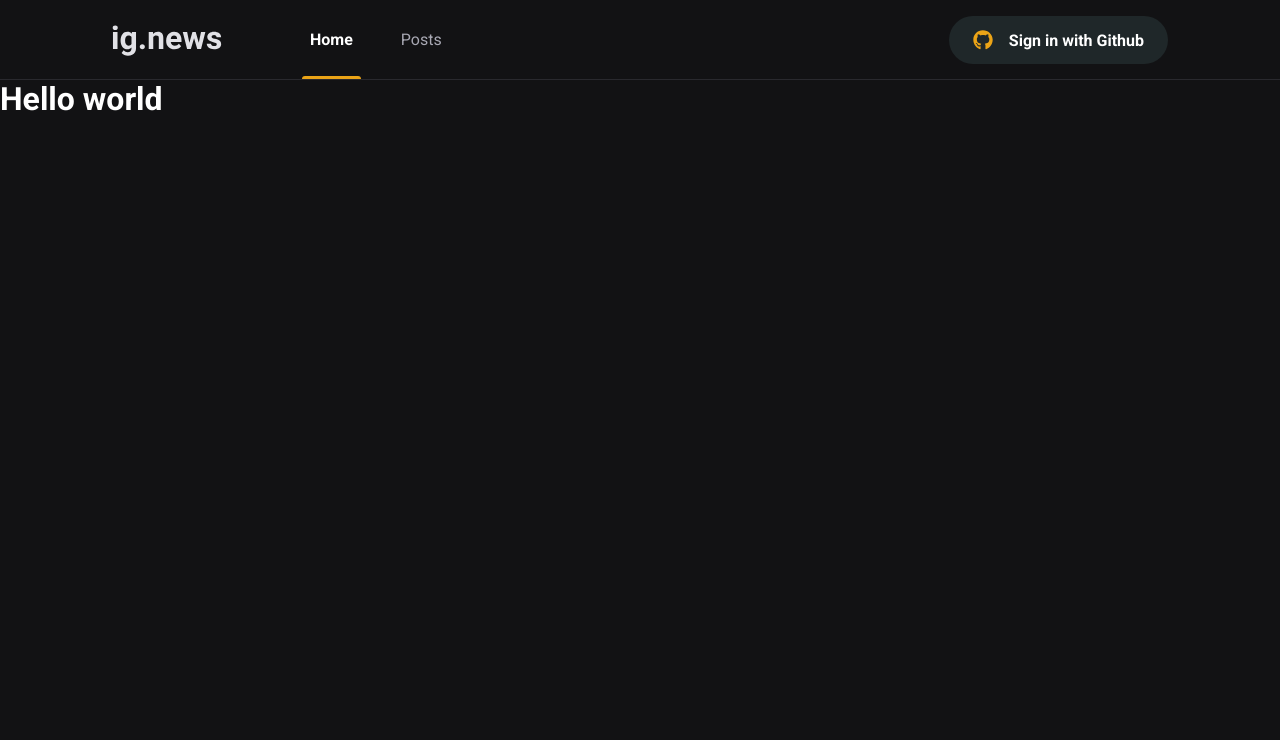
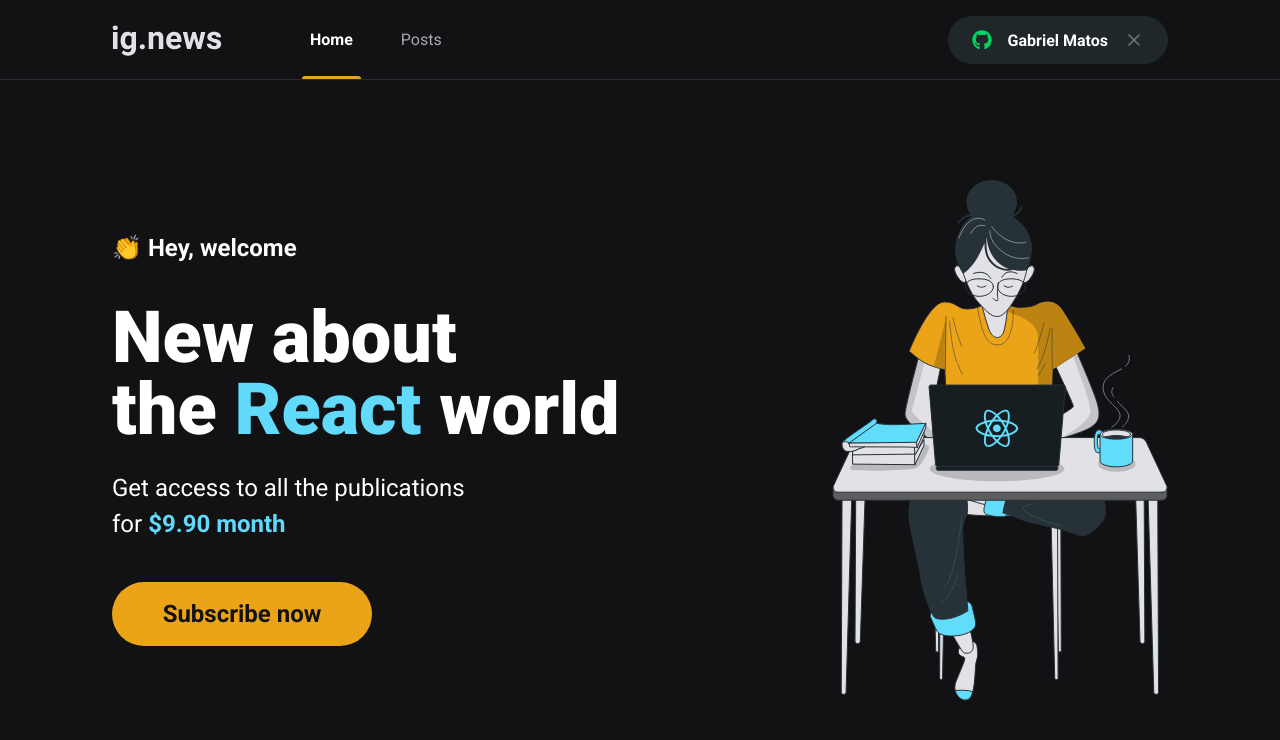
Before and after one commit to matosgabriel/ignews, a Next.js app: page / in a window 1280 px wide. Shown: the top 740 px of the page. Built offline with nearby package versions, Linux system fonts and the light colour scheme.

Commit message:
Header finishing and creation of the Home page layout

```diff
--- a/src/components/SignInButton/index.tsx
+++ b/src/components/SignInButton/index.tsx
@@ -1,14 +1,21 @@
 import { useState } from 'react';
 import { FaGithub } from 'react-icons/fa';
+import { FiX } from 'react-icons/fi';
 import styles from './styles.module.scss';
 
 export function SignInButton() {
-  const [isUserLogged, setIsUserLogged] = useState(false);
+  const [isUserLogged, setIsUserLogged] = useState(true);
 
-  return (
+  return isUserLogged ? (
+    <button type='button' className={styles.signInButton}>
+      <FaGithub size={20} color="#04d361"/>
+      Gabriel Matos
+      <FiX size={20} color="#737380" className={styles.closeIcon} />
+    </button>
+  ) : (
     <button type='button' className={styles.signInButton}>
       <FaGithub size={20} color="#eba417"/>
       Sign in with Github
     </button>
-  );
+  )
 }
--- a/src/components/SignInButton/styles.module.scss
+++ b/src/components/SignInButton/styles.module.scss
@@ -15,6 +15,10 @@
     margin-right: 1rem;
   }
 
+  svg.closeIcon {
+    margin-left: 1rem;
+  }
+
   transition: 0.1s filter;
 
   &:hover {
--- /dev/null
+++ b/src/components/SubscribeButton/index.tsx
@@ -0,0 +1,9 @@
+import styles from './styles.module.scss';
+
+export function SubscribeButton() {
+  return(
+    <button type="button" className={styles.subscribeButton}>
+      Subscribe now
+    </button>
+  );
+}
--- /dev/null
+++ b/src/components/SubscribeButton/styles.module.scss
@@ -0,0 +1,20 @@
+.subscribeButton {
+  display: flex;
+  align-items: center;
+  justify-content: center;
+
+  height: 4rem;
+  width: 260px;
+  border: 0;
+  border-radius: 2rem;
+  background: var(--yellow-500);
+  color: var(--gray-900);
+  font-size: 1.5rem;
+  font-weight: bold;
+
+  transition: 0.1s filter;
+
+  &:hover {
+    filter: brightness(0.8);
+  }
+}
--- /dev/null
+++ b/src/pages/home.module.scss
@@ -0,0 +1,45 @@
+.contentContainer {
+  display: flex;
+  align-items: center;
+  justify-content: space-between;
+
+  max-width: 1120px;
+  margin: 0 auto;
+  padding: 0 2rem;
+  height: calc(100vh - 5rem);
+}
+
+.hero {
+  max-width: 600px;
+
+  > span {
+    font-size: 1.5rem;
+    font-weight: bold;
+  }
+
+  h1 {
+    font-size: 4.5rem;
+    line-height: 4.5rem;
+    font-weight: 900;
+    margin-top: 2.5rem;
+
+    span {
+      color: var(--cyan-500);
+    }
+  }
+
+  p {
+    font-size: 1.5rem;
+    line-height: 2.25rem;
+    margin-top: 1.5rem;
+
+    span {
+      color: var(--cyan-500);
+      font-weight: bold;
+    }
+  }
+
+  button {
+    margin-top: 2.5rem;
+  }
+}
--- a/src/pages/index.tsx
+++ b/src/pages/index.tsx
@@ -1,12 +1,34 @@
 import Head from 'next/head';
+
+import styles from './home.module.scss';
+
+import { SubscribeButton } from '../components/SubscribeButton';
 
 export default function Home() {
   return (
     <>
       <Head>
-        <title>ig.news</title>
+        <title>Home | ig.news</title>
       </Head>
-      <h1>Hello world</h1>
+      <main className={styles.contentContainer}>
+        <section className={styles.hero}>
+          <span>👏 Hey, welcome</span>
+
+          <h1>
+            New about<br />
+            the <span>React</span> world
+          </h1>
+
+          <p>
+            Get access to all the publications<br />
+            for <span>$9.90 month</span>
+          </p>
+
+          <SubscribeButton />
+        </section>
+
+        <img src="/images/avatar.svg" alt="Girl coding" />
+      </main>
     </>
   )
 }
```
